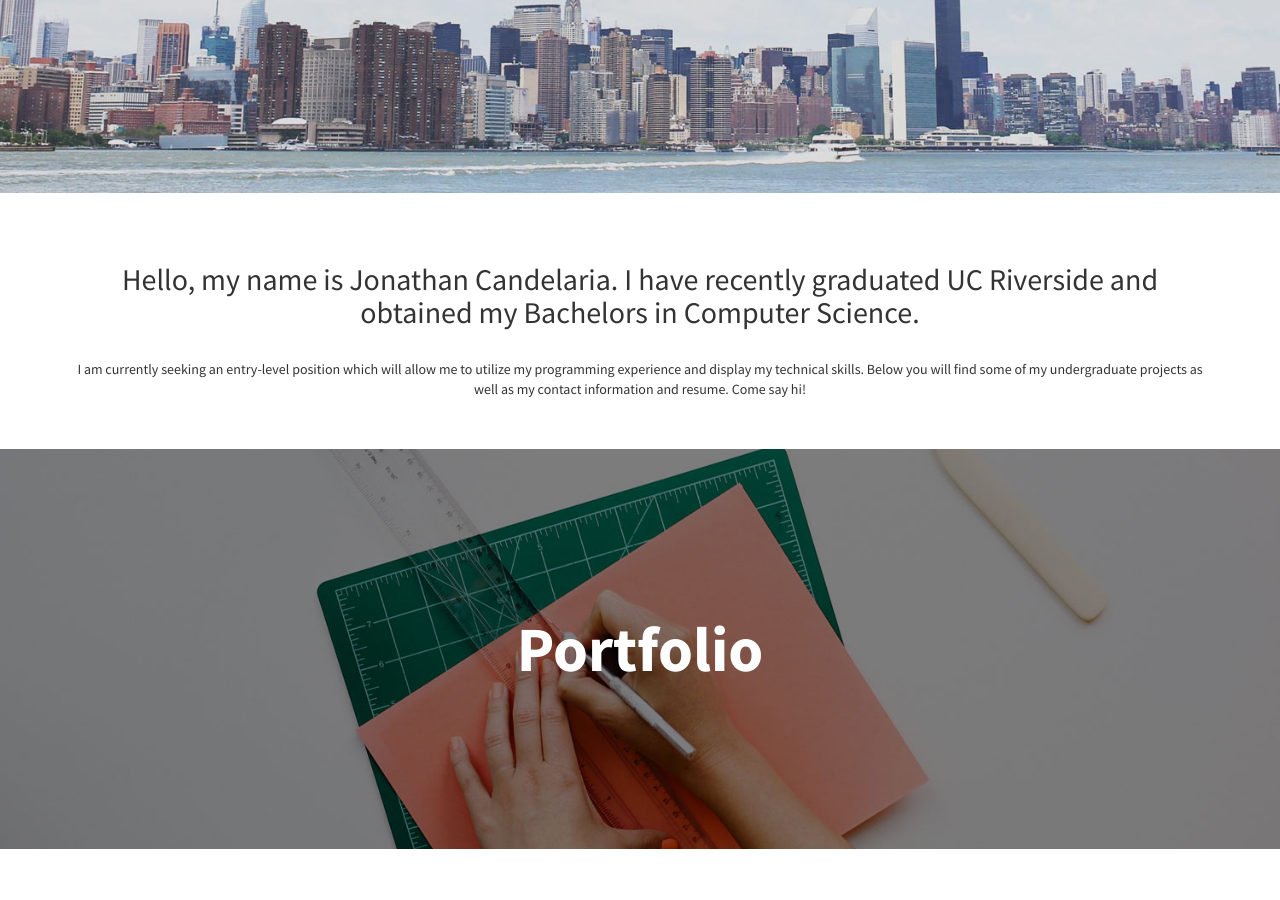
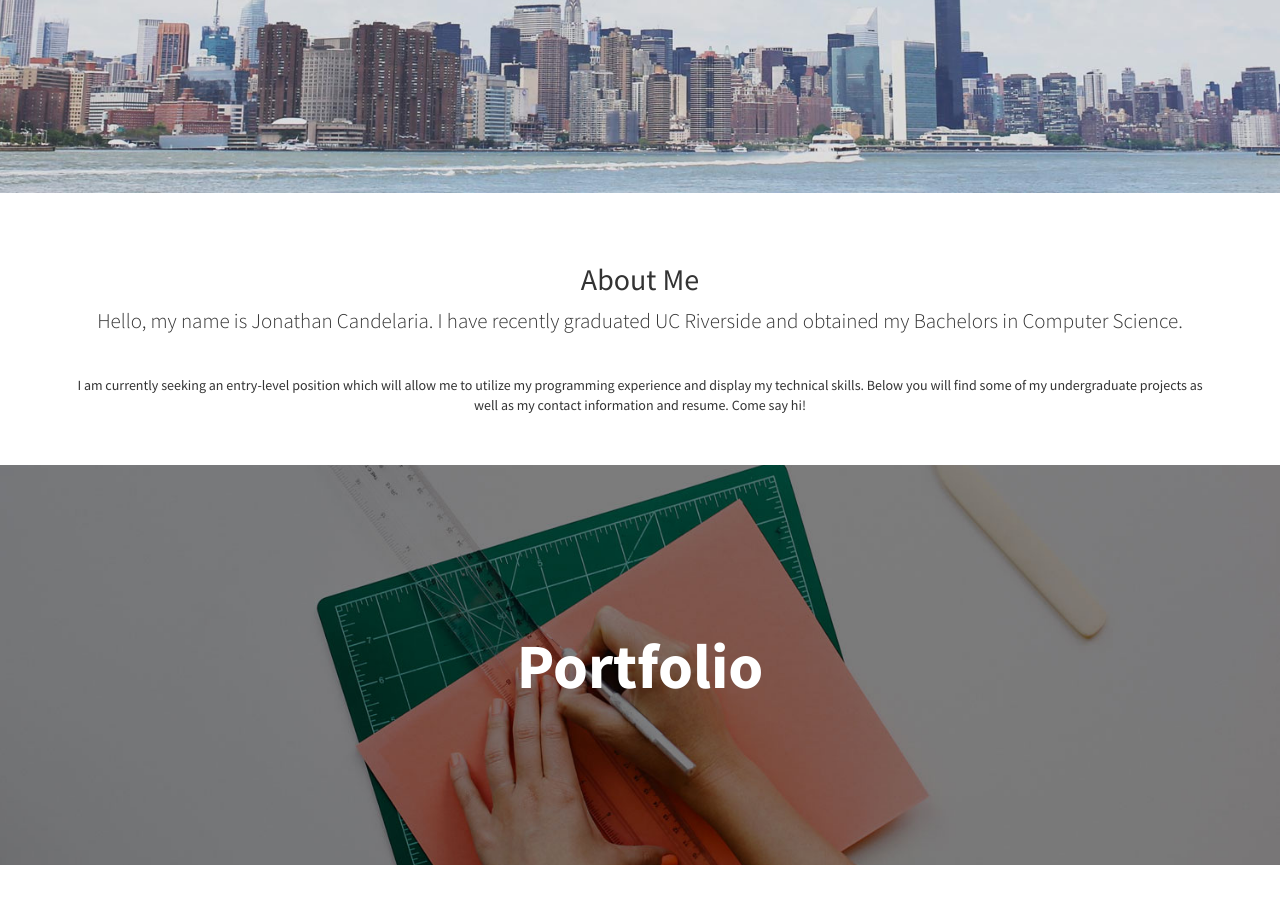
Before and after one commit to JECan/JE, a Jekyll site: the page built from index.html, in a window 1280 px wide and 900 px high, scrolled down 707 px. Built offline with Jekyll 4.4.1, drawn with Linux system fonts in a browser that asks for light colours.

Commit message:
formatting introduction

```diff
--- a/_includes/about.html
+++ b/_includes/about.html
@@ -2,9 +2,9 @@
   <div class="container">
     <div class="row">
       <div class="col-lg-12 text-center">
-        <h2>Hello, my name is Jonathan Candelaria. I have recently graduated UC Riverside and obtained my Bachelors in Computer Science.</h2>
-        <br>I am currently seeking an entry-level position which will allow me to utilize my programming experience and display my technical skills.
-            Below you will find some of my undergraduate projects as well as my contact information and resume. Come say hi!
+        <h2>About Me</h2>
+        <p class="lead">Hello, my name is Jonathan Candelaria. I have recently graduated UC Riverside and obtained my Bachelors in Computer Science.</p>
+        <br> I am currently seeking an entry-level position which will allow me to utilize my programming experience and display my technical skills. Below you will find some of my undergraduate projects as well as my contact information and resume. Come say hi!
       </div>
     </div>
     <!-- /.row -->
```
